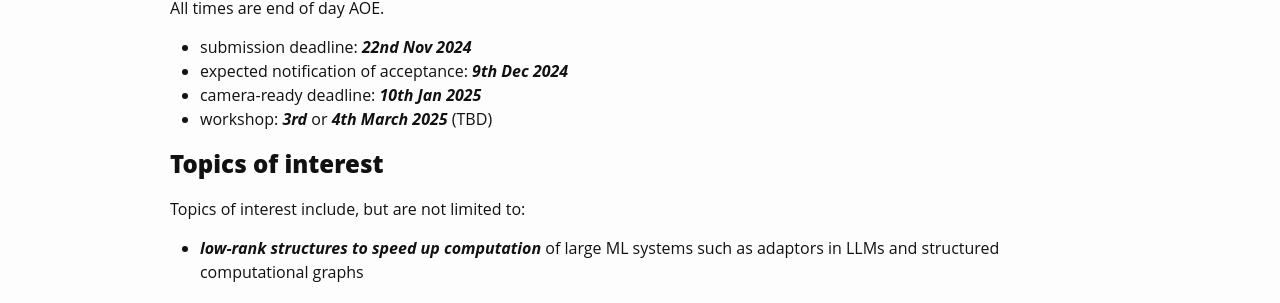
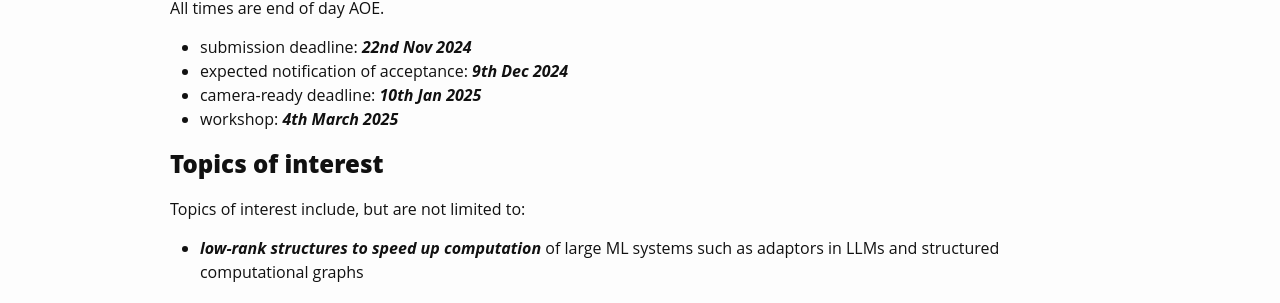
Before and after one commit to april-tools/colorai, a Jekyll site: the page built from cfp.md, in a window 1280 px wide. Shown: the part 210-513 px from the top of the page. Built offline with Jekyll 4.4.1, drawn with Linux system fonts in a browser that asks for light colours; some web fonts are replaced.

Commit message:
Date is 4th March

```diff
--- a/cfp.md
+++ b/cfp.md
@@ -10,7 +10,7 @@ All times are end of day AOE.
  - submission deadline: ***22nd Nov 2024***
  - expected notification of acceptance: ***9th Dec 2024***
  - camera-ready deadline: ***10th Jan 2025***
- - workshop: ***3rd*** or ***4th March 2025*** (TBD)
+ - workshop: ***4th March 2025***
 
 
 ## Topics of interest
```
